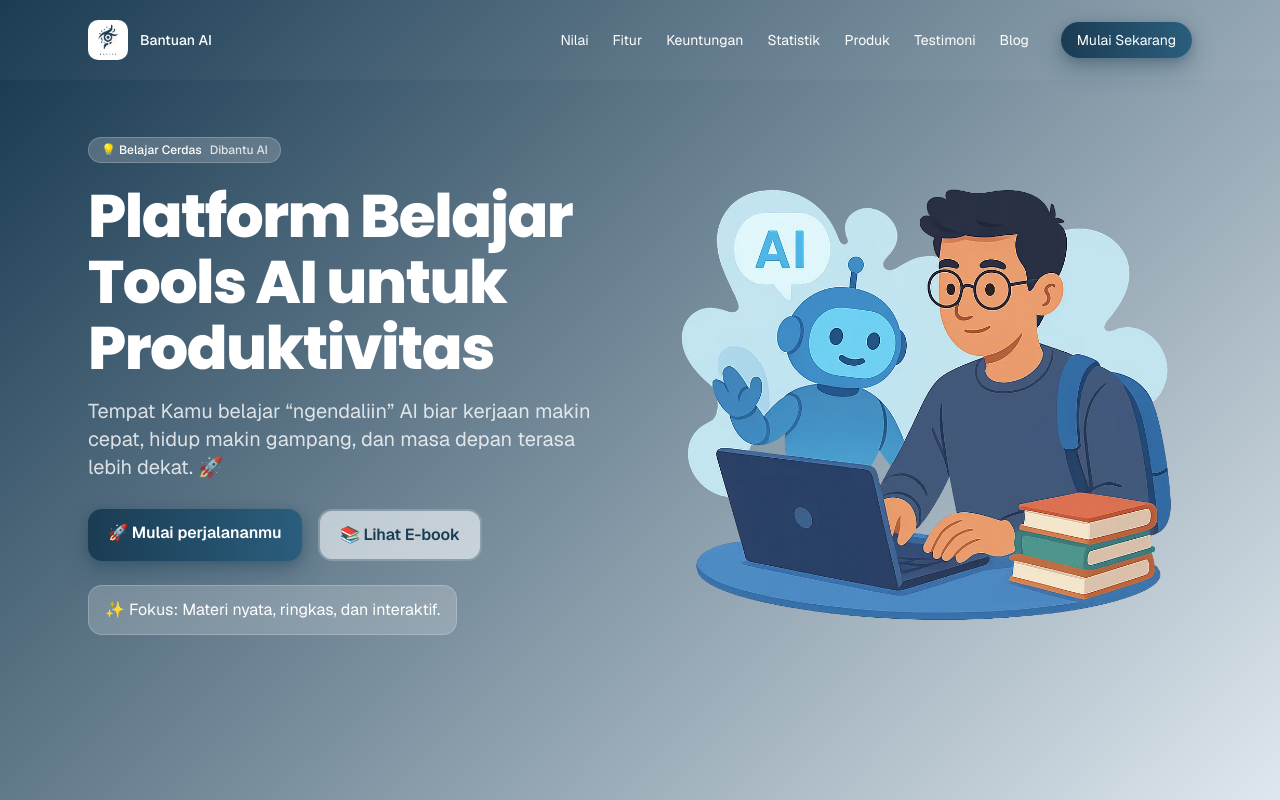
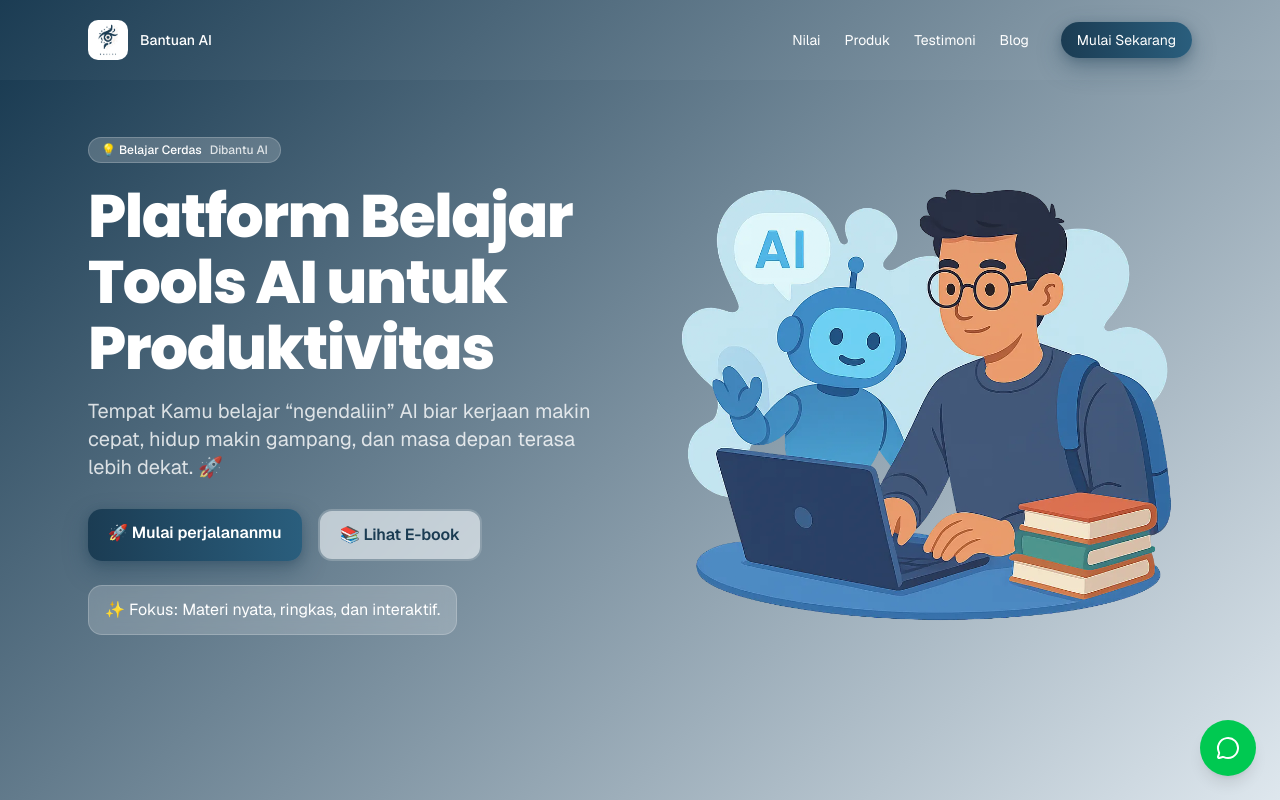
Before and after one commit to ridoananda/lp-skripsi, a Next.js app: page / in a window 1280 px wide. Shown: the top 800 px of the page. Built offline with nearby package versions, Linux system fonts and the light colour scheme.

Commit message:
Refactor Header component to streamline navigation by consolidating menu items into an array and adding a floating WhatsApp CTA button for user assistance.

```diff
--- a/src/components/landing/Header.tsx
+++ b/src/components/landing/Header.tsx
@@ -3,13 +3,19 @@
 import Image from "next/image";
 import { useEffect, useState } from "react";
 import { motion } from "framer-motion";
-import { Menu, X } from "lucide-react";
+import { Menu, X, MessageCircle } from "lucide-react";
 import Link from "next/link";
 
 import { fadeIn } from "@/lib/animations";
 
 export default function Header() {
   const [mobileOpen, setMobileOpen] = useState(false);
+
+  const menuItems = [
+    { href: "#nilai", label: "Nilai" },
+    { href: "#produk", label: "Produk" },
+    { href: "#testimoni", label: "Testimoni" },
+  ];
 
   useEffect(() => {
     if (mobileOpen) {
@@ -46,54 +52,17 @@ export default function Header() {
           <span className="text-sm font-medium text-white">Bantuan AI</span>
         </div>
         <nav className="hidden md:flex items-center gap-6 text-white text-sm">
+          {menuItems.map((item) => (
             <motion.a
-            href="#nilai"
+              key={item.href}
+              href={item.href}
               whileHover={{ y: -1, opacity: 0.9 }}
               whileTap={{ scale: 0.98 }}
               className="hover:underline"
             >
-            Nilai
+              {item.label}
             </motion.a>
-          <motion.a
-            href="#fitur"
-            whileHover={{ y: -1, opacity: 0.9 }}
-            whileTap={{ scale: 0.98 }}
-            className="hover:underline"
-          >
-            Fitur
-          </motion.a>
-          <motion.a
-            href="#keuntungan"
-            whileHover={{ y: -1, opacity: 0.9 }}
-            whileTap={{ scale: 0.98 }}
-            className="hover:underline"
-          >
-            Keuntungan
-          </motion.a>
-          <motion.a
-            href="#statistik"
-            whileHover={{ y: -1, opacity: 0.9 }}
-            whileTap={{ scale: 0.98 }}
-            className="hover:underline"
-          >
-            Statistik
-          </motion.a>
-          <motion.a
-            href="#produk"
-            whileHover={{ y: -1, opacity: 0.9 }}
-            whileTap={{ scale: 0.98 }}
-            className="hover:underline"
-          >
-            Produk
-          </motion.a>
-          <motion.a
-            href="#testimoni"
-            whileHover={{ y: -1, opacity: 0.9 }}
-            whileTap={{ scale: 0.98 }}
-            className="hover:underline"
-          >
-            Testimoni
-          </motion.a>
+          ))}
           <motion.div
             whileHover={{ y: -1, opacity: 0.9 }}
             whileTap={{ scale: 0.98 }}
@@ -119,6 +88,25 @@ export default function Header() {
           <Menu size={22} />
         </button>
       </motion.header>
+
+      {/* Floating WhatsApp CTA Button */}
+      <motion.a
+        href="https://wa.me/6281234567890?text=Halo min! saya perlu bantuan"
+        target="_blank"
+        rel="noopener noreferrer"
+        initial={{ opacity: 0, scale: 0.8, y: 20 }}
+        animate={{ opacity: 1, scale: 1, y: 0 }}
+        transition={{ delay: 1, duration: 0.5 }}
+        whileHover={{ scale: 1.1, y: -5 }}
+        whileTap={{ scale: 0.95 }}
+        className="fixed bottom-6 right-6 z-50 bg-green-500 hover:bg-green-600 text-white p-4 rounded-full shadow-lg hover:shadow-xl transition-all duration-300 group"
+        aria-label="Hubungi kami via WhatsApp"
+      >
+        <MessageCircle size={24} className="group-hover:scale-110 transition-transform duration-300" />
+        <div className="absolute right-full mr-3 top-1/2 -translate-y-1/2 bg-white text-gray-800 px-3 py-2 rounded-lg shadow-lg opacity-0 group-hover:opacity-100 transition-opacity duration-300 whitespace-nowrap text-sm font-medium">
+          Hubungi WhatsApp
+        </div>
+      </motion.a>
 
       {mobileOpen && (
         <motion.div
@@ -163,48 +151,16 @@ export default function Header() {
               </button>
             </div>
             <div className="mt-4 grid gap-2 text-white">
+              {menuItems.map((item) => (
                 <a
-                href="#nilai"
+                  key={item.href}
+                  href={item.href}
                   onClick={() => setMobileOpen(false)}
                   className="px-3 py-2 rounded-md hover:bg-white/10"
                 >
-                Nilai
+                  {item.label}
                 </a>
-              <a
-                href="#fitur"
-                onClick={() => setMobileOpen(false)}
-                className="px-3 py-2 rounded-md hover:bg-white/10"
-              >
-                Fitur
-              </a>
-              <a
-                href="#keuntungan"
-                onClick={() => setMobileOpen(false)}
-                className="px-3 py-2 rounded-md hover:bg-white/10"
-              >
-                Keuntungan
-              </a>
-              <a
-                href="#statistik"
-                onClick={() => setMobileOpen(false)}
-                className="px-3 py-2 rounded-md hover:bg-white/10"
-              >
-                Statistik
-              </a>
-              <a
-                href="#produk"
-                onClick={() => setMobileOpen(false)}
-                className="px-3 py-2 rounded-md hover:bg-white/10"
-              >
-                Produk
-              </a>
-              <a
-                href="#testimoni"
-                onClick={() => setMobileOpen(false)}
-                className="px-3 py-2 rounded-md hover:bg-white/10"
-              >
-                Testimoni
-              </a>
+              ))}
               <Link
                 href="/blog"
                 onClick={() => setMobileOpen(false)}
```
Lines whose indentation alone changed are shown as unchanged.
